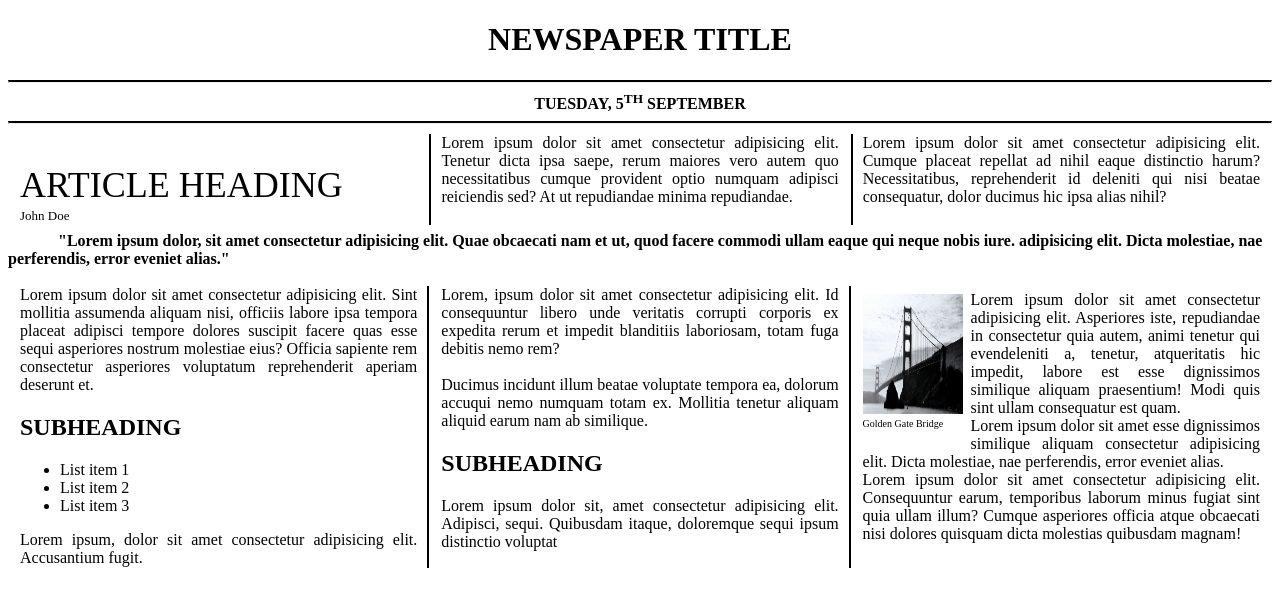
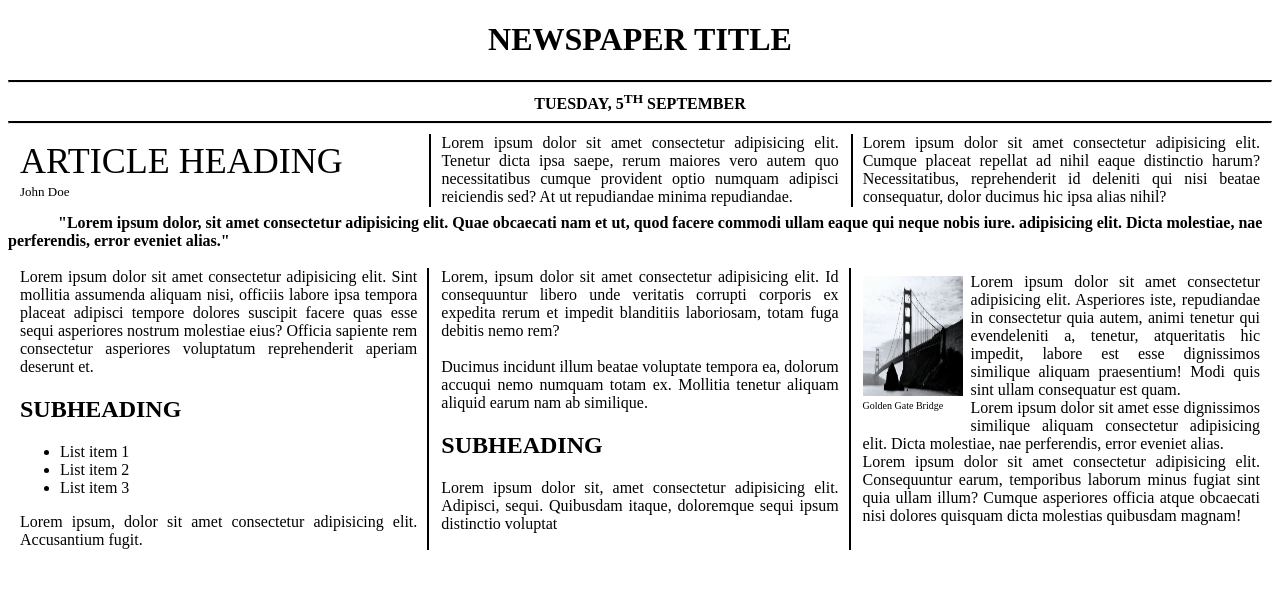
Before and after one commit to mohtishim/css-assignment-, a plain HTML site: page index.html in a window 1280 px wide. Drawn offline with Linux system fonts and the light colour scheme.

Commit message:
vertical align middle

```diff
--- a/style.css
+++ b/style.css
@@ -63,7 +63,8 @@ figure{
 }
 
 .td1{
-    padding-top: 30px;
+   /* text-align: left; */
+   vertical-align: middle;
 }
 
 p{
```
